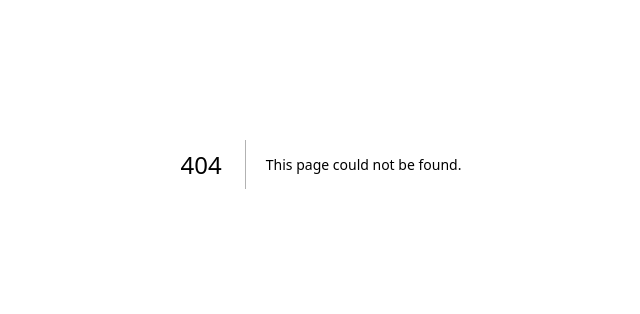
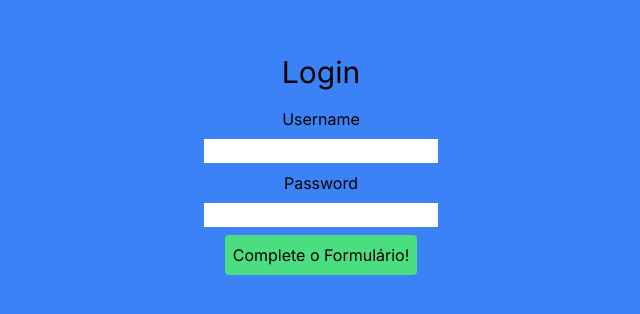
Before and after one commit to i-roger/tbm, a Next.js app: page /login in a window 1280 px wide. Before the commit this address had no page. Shown: the part 236-550 px from the top of the page, without its empty margins (319-959 px from the left). Built offline with nearby package versions, Linux system fonts and the light colour scheme.

Commit message:
pagina de login adicionada

```diff
--- a/package.json
+++ b/package.json
@@ -10,6 +10,7 @@
   },
   "dependencies": {
     "@nextui-org/navbar": "^2.0.36",
+    "axios": "^1.7.4",
     "next": "14.2.5",
     "react": "^18",
     "react-dom": "^18",
--- /dev/null
+++ b/src/app/api/users/login/route.tsx
@@ -0,0 +1,18 @@
+import { NextRequest, NextResponse } from "next/server";
+
+/* Login | Username: zero Senha: 123 | */
+export async function POST(request: NextRequest) {
+    try {
+        const reqBody = await request.json()
+        const { username, password } = reqBody
+
+        if (username === "zero" && password === "123"){
+            console.log("Logado com sucesso! ", username)
+            return NextResponse.json({message: "Usuário Logado!"})
+        }
+
+    } catch ( error: any ) {
+        return NextResponse.json({error: error.message},
+        {status: 500})
+    }
+}
--- a/src/app/components/navbar.tsx
+++ b/src/app/components/navbar.tsx
@@ -32,6 +32,9 @@
             </a>
             <a href="/" className="text-white hover:bg-white hover:text-black rounded-lg p-2">
               Contato
+            </a>
+            <a href="/login" className="text-white hover:bg-white hover:text-black rounded-lg p-2">
+              Login
             </a>
           </div>
         </div>
--- a/src/app/globals.css
+++ b/src/app/globals.css
@@ -1,30 +1,6 @@
 @tailwind base;
 @tailwind components;
 @tailwind utilities;
-
-:root {
-  --foreground-rgb: 0, 0, 0;
-  --background-start-rgb: 214, 219, 220;
-  --background-end-rgb: 255, 255, 255;
-}
-
-@media (prefers-color-scheme: dark) {
-  :root {
-    --foreground-rgb: 255, 255, 255;
-    --background-start-rgb: 235, 235, 235;
-    --background-end-rgb: 235, 235, 235;
-  }
-}
-
-body {
-  color: rgb(var(--foreground-rgb));
-  background: linear-gradient(
-      to bottom,
-      transparent,
-      rgb(var(--background-end-rgb))
-    )
-    rgb(var(--background-start-rgb));
-}
 
 @layer utilities {
   .text-balance {
--- /dev/null
+++ b/src/app/login/page.tsx
@@ -0,0 +1,74 @@
+"use client";
+import { useEffect, useState } from "react";
+import { useRouter } from "next/navigation";
+import axios from "axios";
+
+export default function Login() {
+  const [buttonDisabled, setButtonDisabled] = useState(false);
+  const [loading, setLoading] = useState(false);
+  const [user, setUser] = useState({
+    username: "",
+    password: "",
+  });
+
+  /* Login Validation */
+  useEffect(() => {
+    if (
+      user.username.length > 0 &&
+      user.password.length > 0 &&
+      user.username.length > 0
+    ) {
+      setButtonDisabled(false);
+    } else {
+      setButtonDisabled(true);
+    }
+  }, [user]);
+  /* Login Validation */
+
+  const router = useRouter();
+
+  const onLogin = async () => {
+    try {
+      setLoading(true)
+
+      const response = await axios.post("/api/users/login", user);
+      console.log("Dados do FRONTEND enviados: ", user);
+      console.log("Response :", response.data);
+      router.push("/");
+
+    } catch (error: any) {
+      setLoading(false)
+
+      error = error.message
+      console.log("Seu usuário está errado!", error.message);
+
+    } finally {
+      console.log("entrou!!!!!!")
+    }
+  };
+
+  return (
+    <div className="bg-blue-500 flex flex-col items-center justify-center min-h-screen py-2 gap-2">
+      <h1 className="text-3xl">{loading ? "Conectando..." : "Login"}</h1>
+      <hr />
+      <label htmlFor="username">Username</label>
+      <input
+        id="username"
+        type="text"
+        value={user.username}
+        onChange={(e) => setUser({ ...user, username: e.target.value })}
+      />
+
+      <label htmlFor="password">Password</label>
+      <input
+        id="password"
+        type="password"
+        value={user.password}
+        onChange={(e) => setUser({ ...user, password: e.target.value })}
+      />
+      <button disabled={buttonDisabled} onClick={onLogin} className="p-2 rounded bg-green-400">
+        {buttonDisabled ? "Complete o Formulário!" : "Entrar"}
+      </button>
+    </div>
+  );
+}
--- /dev/null
+++ b/src/app/pages/login/page.tsx
@@ -0,0 +1,65 @@
+"use client";
+import React, { useEffect, useState } from "react";
+import { useRouter } from "next/navigation";
+import axios from "axios";
+
+export default function Login() {
+  const [buttonDisabled, setButtonDisabled] = useState(false);
+  const [loading, setLoading] = useState(false);
+  const [user, setUser] = useState({
+    username: "",
+    password: "",
+  });
+
+  /* Login Validation */
+  useEffect(() => {
+    if (user.username.length > 0 && user.password.length > 0 && user.username.length > 0) {
+      setButtonDisabled(false);
+    } else {
+      setButtonDisabled(true);
+    }
+  }, [user]);
+  /* Login Validation */
+
+  const router = useRouter();
+
+  const onLogin = async () => {
+    try {
+      setLoading(true)
+      const response = await axios.post("/api/users/login", user);
+      console.log("Dados do FRONTEND enviados: ", user);
+      console.log("Response :", response.data);
+      router.push("/");
+    } catch (error: any) {
+      console.log("Seu usuário está errado!", error.message);
+    } finally {
+      setLoading(false)
+    }
+  };
+
+  return (
+    <div className="bg-blue-500 flex flex-col items-center justify-center min-h-screen py-2 gap-2">
+      <h1 className="text-3xl">{loading ? "Login" : "Conectando..."}</h1>
+      <hr />
+      <label htmlFor="username">Username</label>
+      <input
+        id="username"
+        type="text"
+        value={user.username}
+        onChange={(e) => setUser({ ...user, username: e.target.value })}
+      />
+
+      <label htmlFor="password">Password</label>
+      <input
+        id="password"
+        type="password"
+        value={user.password}
+        onChange={(e) => setUser({ ...user, password: e.target.value })}
+      />
+
+      <button onClick={onLogin} className="p-2 rounded bg-green-400">
+
+      </button>
+    </div>
+  );
+}
```
Also changed, not shown: 1 other file (tests, documents, lock files or other folders).
